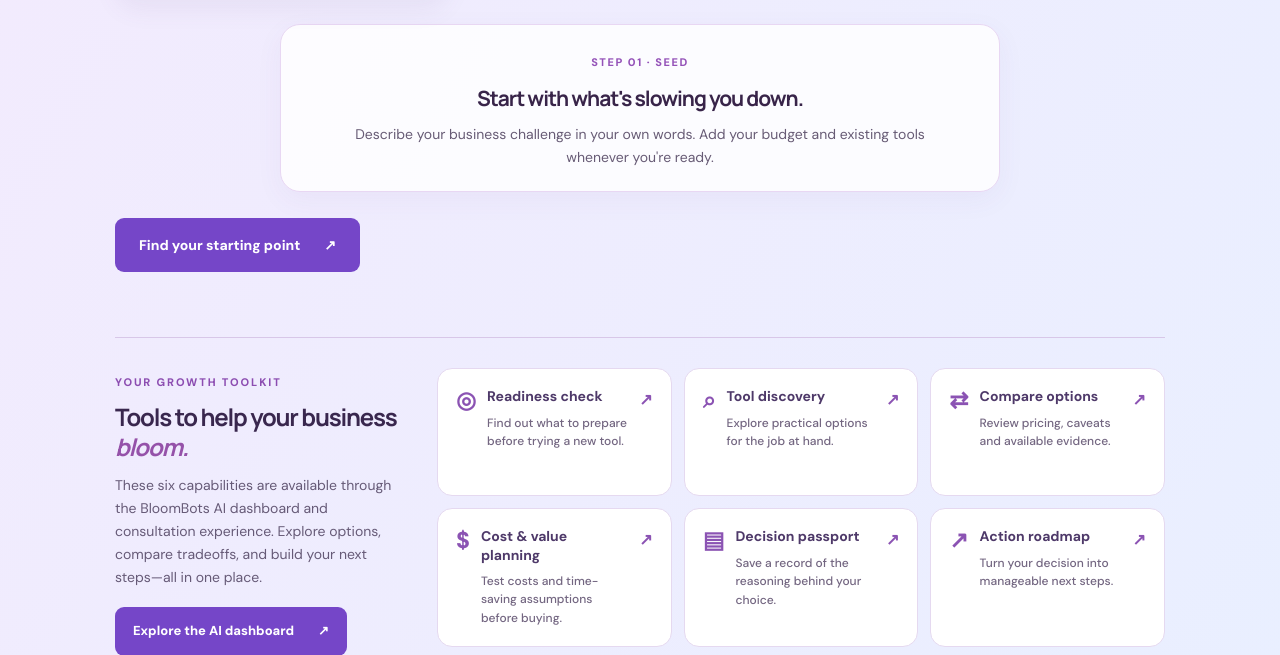
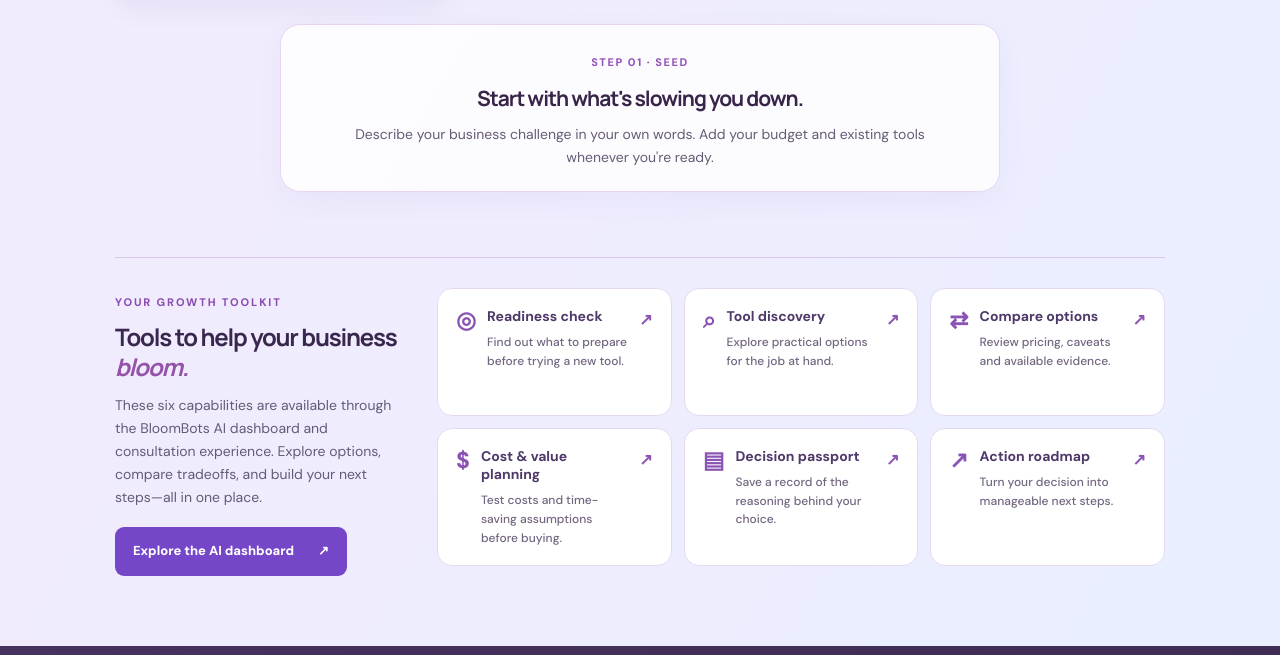
Before and after one commit to kousalyaa13/ai_small_business_starter, a Flask app: page / in a window 1280 px wide. Shown: the part 3349-4004 px from the top of the page. Run offline with Flask 3, Linux system fonts and the light colour scheme.

Commit message:
Remove redundant call-to-action button from growth section in landing page

```diff
--- a/templates/landing.html
+++ b/templates/landing.html
@@ -70,7 +70,6 @@
    <button class="growth-stage" type="button" aria-expanded="false" aria-controls="growth-detail" data-growth="2"><span class="growth-art bloom-art" aria-hidden="true"><img class="growth-illustration" src="{{ url_for('static', filename='growth-bloom.svg') }}" alt="" aria-hidden="true" loading="lazy"></span><span class="growth-number">03</span><strong>Bloom</strong><small>Grow with a plan</small><span class="growth-hint">Explore step ↗</span></button>
   </div>
   <div class="growth-detail" id="growth-detail" role="region" aria-live="polite" aria-label="Selected growth step"><span class="growth-detail-label" id="growth-detail-label">STEP 01 · SEED</span><h3 id="growth-detail-title">Start with what's slowing you down.</h3><p id="growth-detail-copy">Describe your business challenge in your own words. Add your budget and existing tools whenever you're ready.</p></div>
-  <a href="#challenges" class="button light-button growth-cta">Find your starting point <span aria-hidden="true">↗</span></a>
   <div class="toolkit-inline" id="solutions">
  <div class="toolkit-intro"><span class="eyebrow dark">YOUR GROWTH TOOLKIT</span><h3>Tools to help your business <em>bloom.</em></h3><p>These six capabilities are available through the BloomBots AI dashboard and consultation experience. Explore options, compare tradeoffs, and build your next steps—all in one place.</p><a class="button light-button toolkit-cta" href="/dashboard">Explore the AI dashboard <span aria-hidden="true">↗</span></a></div>
  <div class="toolkit-links">
```
